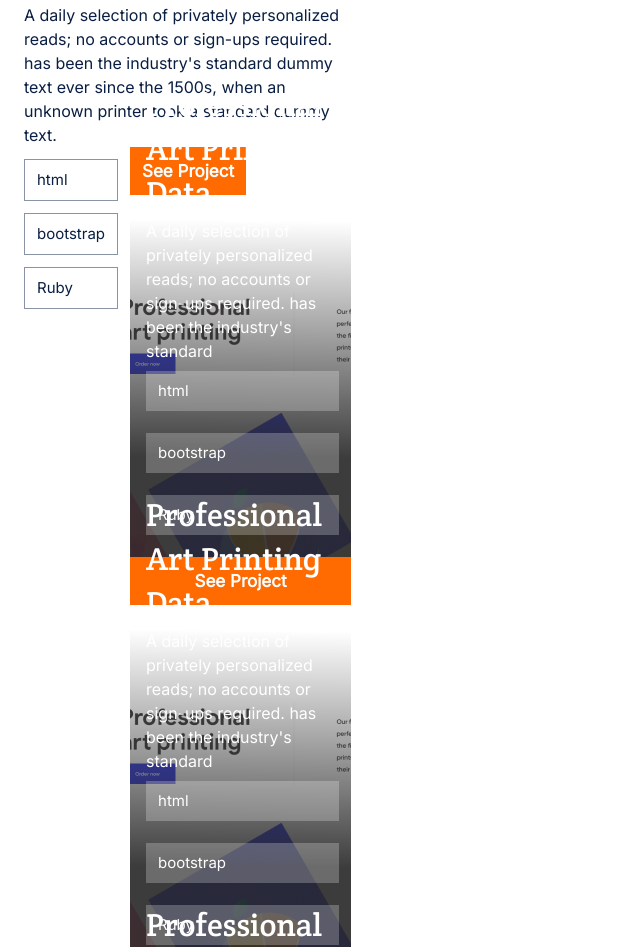
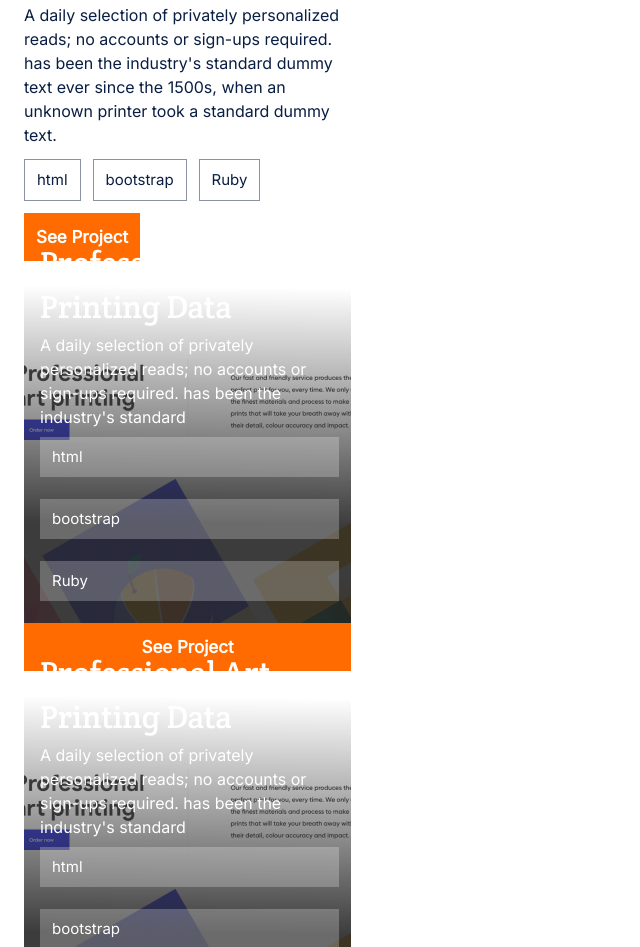
Before and after one commit to nachosala89/my-portfolio, a website: page index.html in a window 1280 px wide. Shown: the part 1284-2231 px from the top of the page, without its empty margins (0-640 px from the left). Drawn offline with Linux system fonts and the light colour scheme.

Commit message:
fix flow

```diff
--- a/index.html
+++ b/index.html
@@ -72,10 +72,10 @@ rel="stylesheet">
       <p>A daily selection of privately personalized reads; no accounts or sign-ups
         required. has been the industry's standard dummy text ever since the 1500s,
         when an unknown printer took a standard dummy text.</p>
-        <ul class="float-skills">
-          <li>html</li>
-          <li>bootstrap</li>
-          <li>Ruby</li>
+        <ul>
+          <li class="float-skills">html</li>
+          <li class="float-skills">bootstrap</li>
+          <li class="float-skills">Ruby</li>
         </ul>
         <button type="button">See Project</button>
     </article>
--- a/style.css
+++ b/style.css
@@ -295,3 +295,7 @@ button:disabled {
 .float-skills {
   float: left;
 }
+
+.work-grid {
+  clear: left;
+}
```
